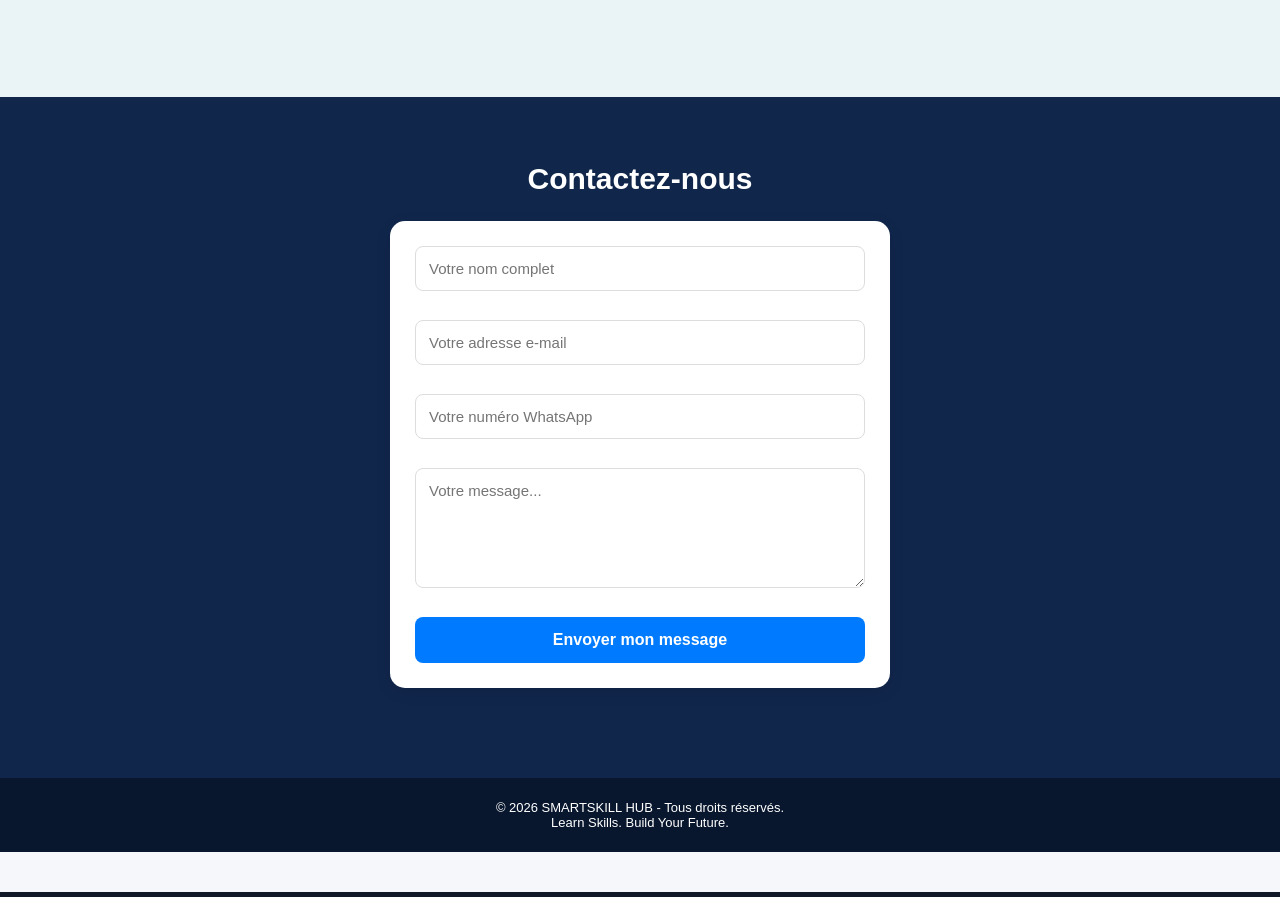
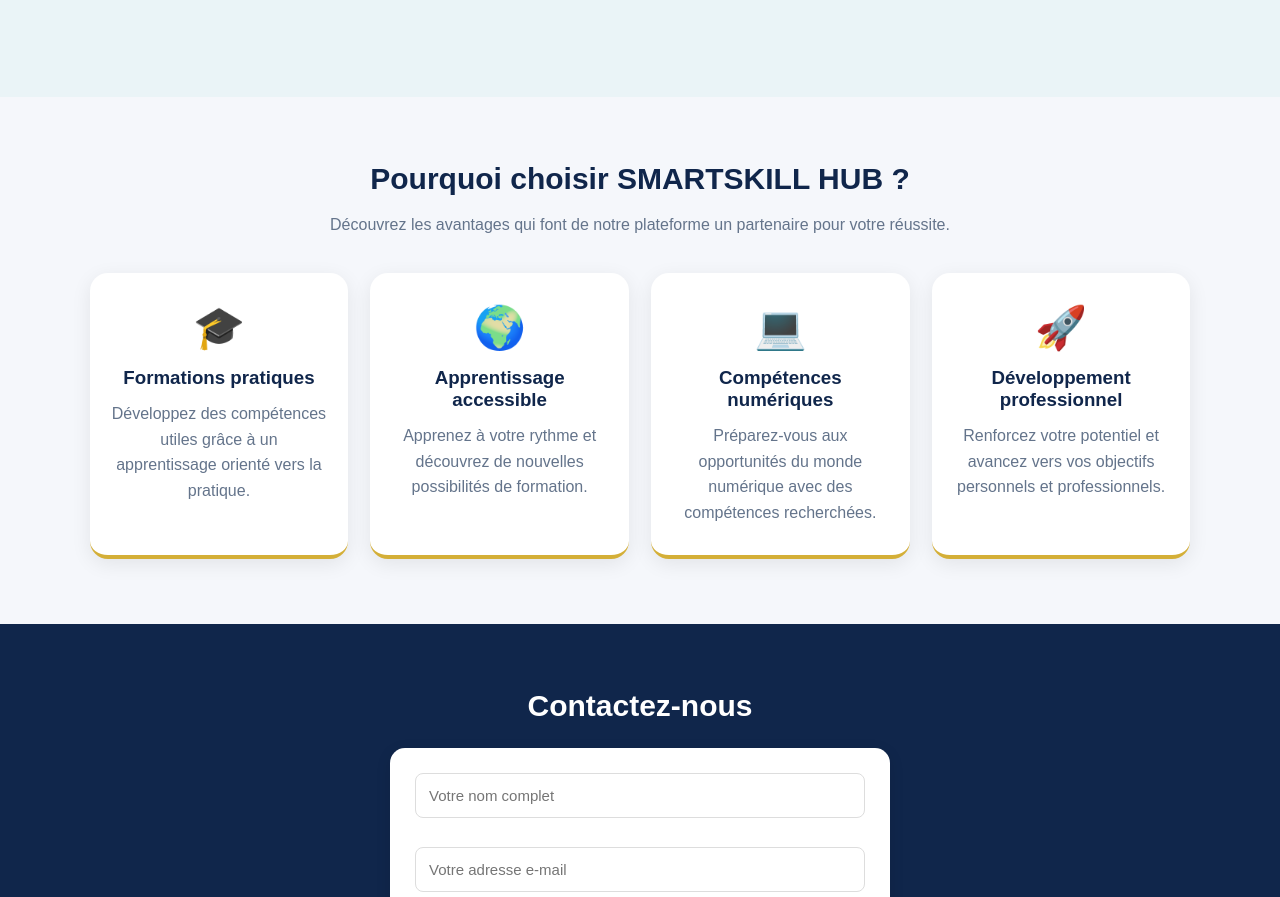
Before and after one commit to Smartkillhub/Smartskill-hub, a plain HTML site: page index.html in a window 1280 px wide. Shown: the part 2624-3521 px from the top of the page. Drawn offline with Linux system fonts and the light colour scheme.

Commit message:
Update index.html

```diff
--- a/index.html
+++ b/index.html
@@ -655,6 +655,75 @@ footer {
   </p>
 </section>
 
+<section id="avantages">
+
+  <h2 class="section-title"
+      data-fr="Pourquoi choisir SMARTSKILL HUB ?"
+      data-en="Why Choose SMARTSKILL HUB?">
+    Pourquoi choisir SMARTSKILL HUB ?
+  </h2>
+
+  <p class="intro"
+     data-fr="Découvrez les avantages qui font de notre plateforme un partenaire pour votre réussite."
+     data-en="Discover the benefits that make our platform a partner in your success.">
+    Découvrez les avantages qui font de notre plateforme un partenaire pour votre réussite.
+  </p>
+
+  <div class="cards">
+
+    <div class="card">
+      <div class="emoji">🎓</div>
+      <h3 data-fr="Formations pratiques"
+          data-en="Practical Training">
+        Formations pratiques
+      </h3>
+      <p data-fr="Développez des compétences utiles grâce à un apprentissage orienté vers la pratique."
+         data-en="Develop useful skills through practice-oriented learning.">
+        Développez des compétences utiles grâce à un apprentissage orienté vers la pratique.
+      </p>
+    </div>
+
+    <div class="card">
+      <div class="emoji">🌍</div>
+      <h3 data-fr="Apprentissage accessible"
+          data-en="Accessible Learning">
+        Apprentissage accessible
+      </h3>
+      <p data-fr="Apprenez à votre rythme et découvrez de nouvelles possibilités de formation."
+         data-en="Learn at your own pace and discover new learning opportunities.">
+        Apprenez à votre rythme et découvrez de nouvelles possibilités de formation.
+      </p>
+    </div>
+
+    <div class="card">
+      <div class="emoji">💻</div>
+      <h3 data-fr="Compétences numériques"
+          data-en="Digital Skills">
+        Compétences numériques
+      </h3>
+      <p data-fr="Préparez-vous aux opportunités du monde numérique avec des compétences recherchées."
+         data-en="Prepare for opportunities in the digital world with in-demand skills.">
+        Préparez-vous aux opportunités du monde numérique avec des compétences recherchées.
+      </p>
+    </div>
+
+    <div class="card">
+      <div class="emoji">🚀</div>
+      <h3 data-fr="Développement professionnel"
+          data-en="Professional Growth">
+        Développement professionnel
+      </h3>
+      <p data-fr="Renforcez votre potentiel et avancez vers vos objectifs personnels et professionnels."
+         data-en="Strengthen your potential and move towards your personal and professional goals.">
+        Renforcez votre potentiel et avancez vers vos objectifs personnels et professionnels.
+      </p>
+    </div>
+
+  </div>
+
+</section>
+
+
 <section class="contact" id="contact">
   <h2 class="section-title"
       data-fr="Contactez-nous"
```
